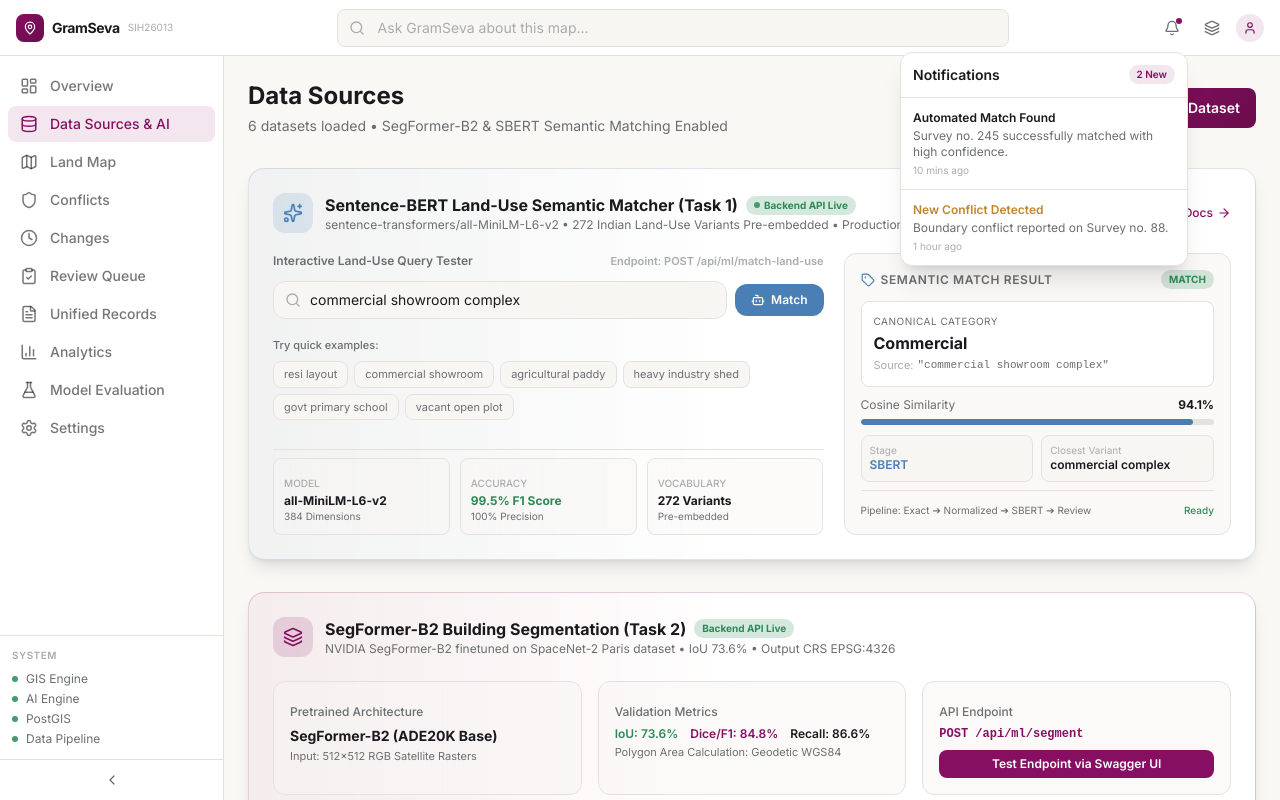
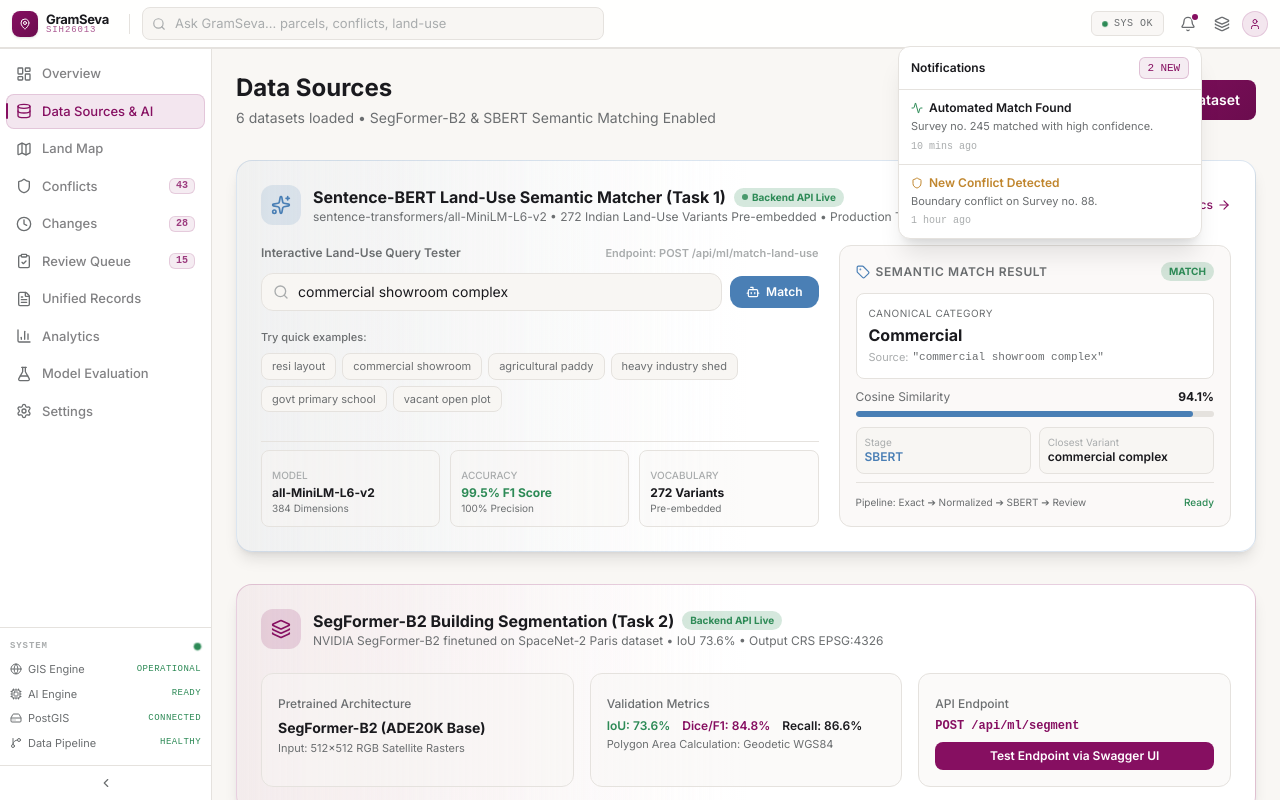
Before and after one commit to banupragathi/GramSeva, a Next.js app in the folder frontend/: page /data-sources in a window 1280 px wide. Both pictures are taken after a click on the button 1172 px from the left and 27 px from the top of the page. Built offline with nearby package versions, Linux system fonts and the light colour scheme.

Commit message:
feat(ui): redesign workspace shell and navigation

```diff
--- a/frontend/src/components/layout/WorkspaceLayout.tsx
+++ b/frontend/src/components/layout/WorkspaceLayout.tsx
@@ -27,6 +27,7 @@ import {
   User,
   Layers,
   LucideIcon,
+  Activity,
 } from "lucide-react";
 
 /* ------------------------------------------------------------------ */
@@ -46,56 +47,85 @@ interface NavItem {
   icon: LucideIcon;
   label: string;
   href: string;
+  badge?: string;
 }
 
 const mainNav: NavItem[] = [
-  { icon: LayoutDashboard, label: "Overview", href: "/dashboard" },
-  { icon: Database, label: "Data Sources & AI", href: "/data-sources" },
-  { icon: Map, label: "Land Map", href: "/map" },
-  { icon: Shield, label: "Conflicts", href: "/conflicts" },
-  { icon: Clock, label: "Changes", href: "/changes" },
-  { icon: ClipboardCheck, label: "Review Queue", href: "/review" },
-  { icon: FileText, label: "Unified Records", href: "/records" },
-  { icon: BarChart3, label: "Analytics", href: "/analytics" },
-  { icon: FlaskConical, label: "Model Evaluation", href: "/evaluation" },
-  { icon: Settings, label: "Settings", href: "/settings" },
+  { icon: LayoutDashboard, label: "Overview",         href: "/dashboard" },
+  { icon: Database,        label: "Data Sources & AI", href: "/data-sources" },
+  { icon: Map,             label: "Land Map",           href: "/map" },
+  { icon: Shield,          label: "Conflicts",          href: "/conflicts",  badge: "43" },
+  { icon: Clock,           label: "Changes",            href: "/changes",    badge: "28" },
+  { icon: ClipboardCheck,  label: "Review Queue",       href: "/review",     badge: "15" },
+  { icon: FileText,        label: "Unified Records",    href: "/records" },
+  { icon: BarChart3,       label: "Analytics",          href: "/analytics" },
+  { icon: FlaskConical,    label: "Model Evaluation",   href: "/evaluation" },
+  { icon: Settings,        label: "Settings",           href: "/settings" },
 ];
 
 interface SystemStatus {
   label: string;
   icon: LucideIcon;
-  status: "operational" | "ready" | "connected" | "healthy";
+  mono: string;
 }
 
 const systemStatuses: SystemStatus[] = [
-  { label: "GIS Engine", icon: Globe, status: "operational" },
-  { label: "AI Engine", icon: Cpu, status: "ready" },
-  { label: "PostGIS", icon: HardDrive, status: "connected" },
-  { label: "Data Pipeline", icon: GitBranch, status: "healthy" },
+  { label: "GIS Engine",    icon: Globe,     mono: "OPERATIONAL" },
+  { label: "AI Engine",     icon: Cpu,       mono: "READY" },
+  { label: "PostGIS",       icon: HardDrive, mono: "CONNECTED" },
+  { label: "Data Pipeline", icon: GitBranch, mono: "HEALTHY" },
 ];
 
 /* ------------------------------------------------------------------ */
-/*  SIDEBAR ITEM                                                        */
+/*  SIDEBAR ITEM — upgraded with active indicator and badge            */
 /* ------------------------------------------------------------------ */
 function SidebarItem({ item, collapsed }: { item: NavItem; collapsed: boolean }) {
   const pathname = usePathname();
-  const isActive = pathname === item.href || (item.href !== "/dashboard" && pathname.startsWith(item.href));
+  const isActive =
+    pathname === item.href ||
+    (item.href !== "/dashboard" && pathname.startsWith(item.href));
 
   return (
     <Link
       href={item.href}
+      title={collapsed ? item.label : undefined}
       className={`
-        flex items-center gap-3 px-3 py-2 rounded-lg text-sm font-medium transition-all duration-200
+        relative flex items-center gap-2.5 px-2.5 py-2 rounded-lg text-[13px] font-medium
+        transition-all duration-150 group
         ${isActive
-          ? "bg-primary/10 text-primary"
-          : "text-foreground/60 hover:bg-primary/5 hover:text-foreground/80"
+          ? "bg-primary/10 text-primary shadow-[inset_0_0_0_1px_rgba(134,15,97,0.15)]"
+          : "text-foreground/55 hover:bg-primary/5 hover:text-foreground/80"
         }
         ${collapsed ? "justify-center" : ""}
       `}
-      title={collapsed ? item.label : undefined}
     >
-      <item.icon className={`w-[18px] h-[18px] flex-shrink-0 ${isActive ? "text-primary" : ""}`} />
-      {!collapsed && <span>{item.label}</span>}
+      {/* Active left-edge accent */}
+      {isActive && !collapsed && (
+        <span className="absolute left-0 top-1/2 -translate-y-1/2 w-0.5 h-4 rounded-full bg-primary" />
+      )}
+
+      <item.icon
+        className={`flex-shrink-0 transition-colors ${
+          isActive ? "text-primary" : "text-neutral-dark group-hover:text-foreground/70"
+        }`}
+        size={16}
+      />
+
+      {!collapsed && (
+        <>
+          <span className="flex-1 truncate">{item.label}</span>
+          {item.badge && (
+            <span className="font-mono text-[10px] font-semibold px-1.5 py-0.5 rounded-md bg-primary/8 text-primary/80 border border-primary/15 leading-none">
+              {item.badge}
+            </span>
+          )}
+        </>
+      )}
+
+      {/* Collapsed badge dot */}
+      {collapsed && item.badge && (
+        <span className="absolute top-0.5 right-0.5 w-1.5 h-1.5 rounded-full bg-primary" />
+      )}
     </Link>
   );
 }
@@ -114,136 +144,184 @@ export default function WorkspaceLayout({ children }: { children: React.ReactNod
   return (
     <SidebarContext.Provider value={{ collapsed, setCollapsed }}>
       <div className="h-screen flex flex-col overflow-hidden bg-background">
-        {/* ========== TOP BAR ========== */}
-        <header className="h-14 border-b border-border bg-surface-card flex items-center px-4 gap-4 z-40 flex-shrink-0">
+
+        {/* ===== TOP BAR ===== */}
+        <header className="h-12 border-b border-border bg-surface-card/90 backdrop-blur-sm flex items-center px-3 gap-3 z-40 flex-shrink-0 shadow-[0_1px_0_0_var(--color-border)]">
+
           {/* Logo */}
-          <Link href="/dashboard" className="flex items-center gap-2 mr-4">
-            <div className="w-7 h-7 rounded-lg bg-gradient-primary flex items-center justify-center">
-              <MapPin className="w-3.5 h-3.5 text-white" />
+          <Link
+            href="/dashboard"
+            className="flex items-center gap-2 mr-2 flex-shrink-0 group"
+          >
+            <div className="w-6.5 h-6.5 rounded-lg bg-gradient-primary flex items-center justify-center shadow-sm group-hover:shadow-primary/25 transition-shadow">
+              <MapPin className="w-3 h-3 text-white" />
             </div>
-            <span className="text-sm font-bold tracking-tight hidden sm:block">GramSeva</span>
-            <span className="text-[10px] text-neutral hidden sm:block">SIH26013</span>
+            <div className="hidden sm:flex flex-col leading-none">
+              <span className="text-[13px] font-bold tracking-tight">GramSeva</span>
+              <span className="font-mono text-[9px] text-primary/70 tracking-widest">SIH26013</span>
+            </div>
           </Link>
 
+          {/* Vertical divider */}
+          <div className="h-5 w-px bg-border flex-shrink-0" />
+
           {/* Search Bar */}
-          <div className="flex-1 max-w-2xl mx-auto">
+          <div className="flex-1 max-w-xl">
             <div className="relative">
-              <Search className="absolute left-3 top-1/2 -translate-y-1/2 w-4 h-4 text-neutral" />
+              <Search className="absolute left-2.5 top-1/2 -translate-y-1/2 w-3.5 h-3.5 text-neutral" />
               <input
                 type="text"
-                placeholder="Ask GramSeva about this map..."
-                className="w-full pl-10 pr-4 py-2 rounded-lg border border-border bg-surface text-sm focus:outline-none focus:ring-2 focus:ring-primary/20 focus:border-primary/40 transition-all placeholder:text-neutral"
+                placeholder="Ask GramSeva… parcels, conflicts, land-use"
+                className="w-full pl-8 pr-3 py-1.5 rounded-lg border border-border bg-surface text-[13px] focus:outline-none focus:ring-2 focus:ring-primary/20 focus:border-primary/40 transition-all placeholder:text-neutral font-sans"
               />
             </div>
           </div>
 
+          {/* Spacer */}
+          <div className="flex-1" />
+
           {/* Right actions */}
-          <div className="flex items-center gap-2 relative">
+          <div className="flex items-center gap-1.5 relative">
+
+            {/* System health pill */}
+            <div className="hidden md:flex items-center gap-1.5 px-2.5 py-1 rounded-md border border-border bg-surface/80 mr-1">
+              <span className="radar-dot" style={{ width: 6, height: 6 }} />
+              <span className="font-mono text-[10px] text-neutral-dark tracking-wider">SYS OK</span>
+            </div>
+
+            {/* Notifications */}
             <div className="relative">
               <button
                 onClick={() => setNotificationsOpen(!notificationsOpen)}
-                className="p-2 rounded-lg hover:bg-surface transition-colors relative"
+                className="p-1.5 rounded-lg hover:bg-surface transition-colors relative"
                 title="Notifications"
               >
                 <Bell className="w-4 h-4 text-neutral-dark" />
-                <span className="absolute top-1.5 right-1.5 w-1.5 h-1.5 bg-primary rounded-full" />
+                <span className="absolute top-1 right-1 w-1.5 h-1.5 bg-primary rounded-full ring-1 ring-surface-card" />
               </button>
 
               <AnimatePresence>
                 {notificationsOpen && (
                   <motion.div
-                    initial={{ opacity: 0, y: 10, scale: 0.95 }}
+                    initial={{ opacity: 0, y: 8, scale: 0.97 }}
                     animate={{ opacity: 1, y: 0, scale: 1 }}
-                    exit={{ opacity: 0, y: 10, scale: 0.95 }}
-                    transition={{ duration: 0.2 }}
-                    className="absolute right-0 mt-2 w-72 bg-surface-card border border-border rounded-xl shadow-xl z-50 overflow-hidden"
+                    exit={{ opacity: 0, y: 8, scale: 0.97 }}
+                    transition={{ duration: 0.15 }}
+                    className="absolute right-0 top-full mt-2 w-76 bg-surface-card border border-border rounded-xl shadow-xl z-50 overflow-hidden"
                   >
-                    <div className="p-3 border-b border-border font-semibold text-sm flex justify-between items-center">
-                      <span>Notifications</span>
-                      <span className="text-[10px] bg-primary/10 text-primary px-2 py-0.5 rounded-full">2 New</span>
+                    <div className="px-3 py-2.5 border-b border-border flex items-center justify-between">
+                      <span className="text-xs font-semibold">Notifications</span>
+                      <span className="hud-badge" style={{ background: "rgba(134,15,97,0.08)", borderColor: "rgba(134,15,97,0.2)", color: "var(--color-primary)" }}>
+                        2 NEW
+                      </span>
                     </div>
-                    <div className="p-3 text-xs border-b border-border hover:bg-surface transition-colors cursor-pointer">
-                      <div className="font-semibold mb-0.5">Automated Match Found</div>
-                      <div className="text-neutral-dark">Survey no. 245 successfully matched with high confidence.</div>
-                      <div className="text-neutral text-[10px] mt-1">10 mins ago</div>
-                    </div>
-                    <div className="p-3 text-xs hover:bg-surface transition-colors cursor-pointer">
-                      <div className="font-semibold mb-0.5 text-warning">New Conflict Detected</div>
-                      <div className="text-neutral-dark">Boundary conflict reported on Survey no. 88.</div>
-                      <div className="text-neutral text-[10px] mt-1">1 hour ago</div>
+                    <div className="divide-y divide-border">
+                      <div className="px-3 py-2.5 hover:bg-surface transition-colors cursor-pointer">
+                        <div className="flex items-center gap-1.5 mb-0.5">
+                          <Activity className="w-3 h-3 text-success" />
+                          <span className="text-xs font-semibold">Automated Match Found</span>
+                        </div>
+                        <p className="text-[11px] text-neutral-dark">Survey no. 245 matched with high confidence.</p>
+                        <span className="font-mono text-[10px] text-neutral mt-1 block">10 mins ago</span>
+                      </div>
+                      <div className="px-3 py-2.5 hover:bg-surface transition-colors cursor-pointer">
+                        <div className="flex items-center gap-1.5 mb-0.5">
+                          <Shield className="w-3 h-3 text-warning" />
+                          <span className="text-xs font-semibold text-warning">New Conflict Detected</span>
+                        </div>
+                        <p className="text-[11px] text-neutral-dark">Boundary conflict on Survey no. 88.</p>
+                        <span className="font-mono text-[10px] text-neutral mt-1 block">1 hour ago</span>
+                      </div>
                     </div>
                   </motion.div>
                 )}
               </AnimatePresence>
             </div>
 
+            {/* 2D / 3D toggle */}
             <button
               onClick={() => {
                 setViewMode3D(!viewMode3D);
                 alert(viewMode3D ? "Switched to standard 2D view." : "3D Cesium Integration Pending.");
               }}
-              className={`p-2 rounded-lg transition-colors ${viewMode3D ? 'bg-primary/10 text-primary' : 'hover:bg-surface text-neutral-dark'}`}
-              title="Toggle 2D/3D"
+              title="Toggle 2D / 3D"
+              className={`p-1.5 rounded-lg transition-all ${
+                viewMode3D
+                  ? "bg-primary/10 text-primary shadow-[inset_0_0_0_1px_rgba(134,15,97,0.15)]"
+                  : "hover:bg-surface text-neutral-dark"
+              }`}
             >
               <Layers className="w-4 h-4" />
             </button>
 
-            <div className="w-7 h-7 rounded-full bg-primary/10 flex items-center justify-center cursor-pointer hover:bg-primary/20 transition-colors">
-              <User className="w-3.5 h-3.5 text-primary" />
+            {/* User avatar */}
+            <div className="w-6.5 h-6.5 rounded-full bg-primary/10 flex items-center justify-center cursor-pointer hover:bg-primary/20 transition-colors border border-primary/15">
+              <User className="w-3 h-3 text-primary" />
             </div>
           </div>
         </header>
 
         <div className="flex flex-1 overflow-hidden">
-          {/* ========== LEFT SIDEBAR ========== */}
+          {/* ===== LEFT SIDEBAR ===== */}
           <aside
             className={`
               border-r border-border bg-surface-card flex flex-col transition-all duration-300 flex-shrink-0
-              ${collapsed ? "w-14" : "w-56"}
+              ${collapsed ? "w-12" : "w-[212px]"}
             `}
           >
             {/* Navigation */}
-            <nav className="flex-1 overflow-y-auto py-3 px-2 space-y-0.5">
+            <nav className="flex-1 overflow-y-auto py-2 px-1.5 space-y-0.5">
               {mainNav.map((item) => (
                 <SidebarItem key={item.href} item={item} collapsed={collapsed} />
               ))}
             </nav>
 
-            {/* System Status */}
+            {/* System Status — expanded only */}
             {!collapsed && (
-              <div className="px-3 py-3 border-t border-border">
-                <div className="text-[10px] font-semibold text-neutral uppercase tracking-wider mb-2">System</div>
-                <div className="space-y-1">
-                  {systemStatuses.map((s) => (
-                    <div key={s.label} className="flex items-center gap-2 text-xs text-neutral-dark">
-                      <div className="w-1.5 h-1.5 rounded-full bg-success pulse-status" />
-                      <span>{s.label}</span>
+              <div className="px-2.5 py-3 border-t border-border space-y-1">
+                <div className="flex items-center justify-between mb-1.5">
+                  <span className="font-mono text-[9px] font-semibold text-neutral uppercase tracking-widest">
+                    System
+                  </span>
+                  <span className="radar-dot" />
+                </div>
+                {systemStatuses.map((s) => (
+                  <div
+                    key={s.label}
+                    className="flex items-center justify-between py-0.5"
+                  >
+                    <div className="flex items-center gap-1.5">
+                      <s.icon className="w-3 h-3 text-neutral-dark" />
+                      <span className="text-[11px] text-neutral-dark">{s.label}</span>
                     </div>
-                  ))}
-                </div>
+                    <span className="font-mono text-[9px] text-success tracking-wider">
+                      {s.mono}
+                    </span>
+                  </div>
+                ))}
               </div>
             )}
 
             {/* Collapse toggle */}
             <button
               onClick={() => setCollapsed(!collapsed)}
-              className="p-3 border-t border-border hover:bg-surface transition-colors flex items-center justify-center"
+              className="p-2.5 border-t border-border hover:bg-surface transition-colors flex items-center justify-center text-neutral-dark hover:text-foreground"
             >
               {collapsed ? (
-                <ChevronRight className="w-4 h-4 text-neutral-dark" />
+                <ChevronRight className="w-3.5 h-3.5" />
               ) : (
-                <ChevronLeft className="w-4 h-4 text-neutral-dark" />
+                <ChevronLeft className="w-3.5 h-3.5" />
               )}
             </button>
           </aside>
 
-          {/* ========== MAIN CONTENT ========== */}
-          <main className="flex-1 overflow-auto">
+          {/* ===== MAIN CONTENT ===== */}
+          <main className="flex-1 overflow-auto bg-surface/40">
             <motion.div
               key={pathname}
-              initial={{ opacity: 0, y: 4 }}
+              initial={{ opacity: 0, y: 5 }}
               animate={{ opacity: 1, y: 0 }}
-              transition={{ duration: 0.25 }}
+              transition={{ duration: 0.2, ease: "easeOut" }}
               className="h-full"
             >
               {children}
```
